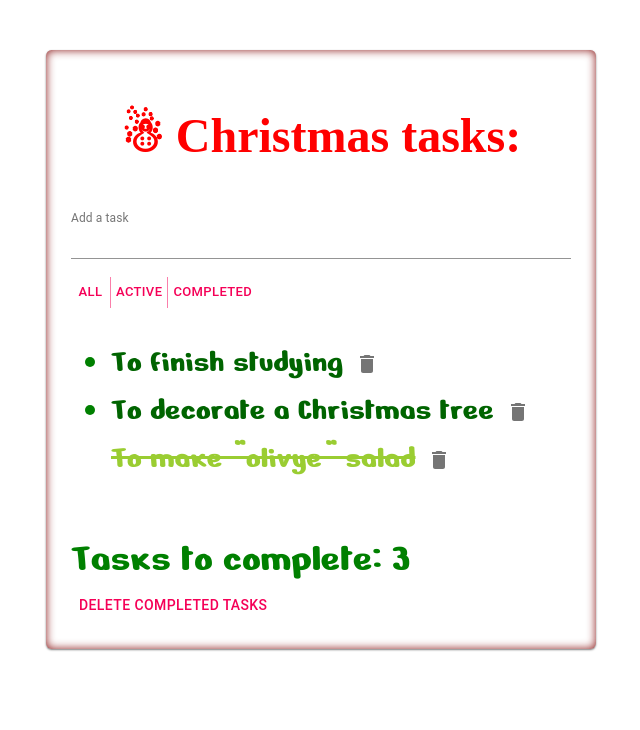
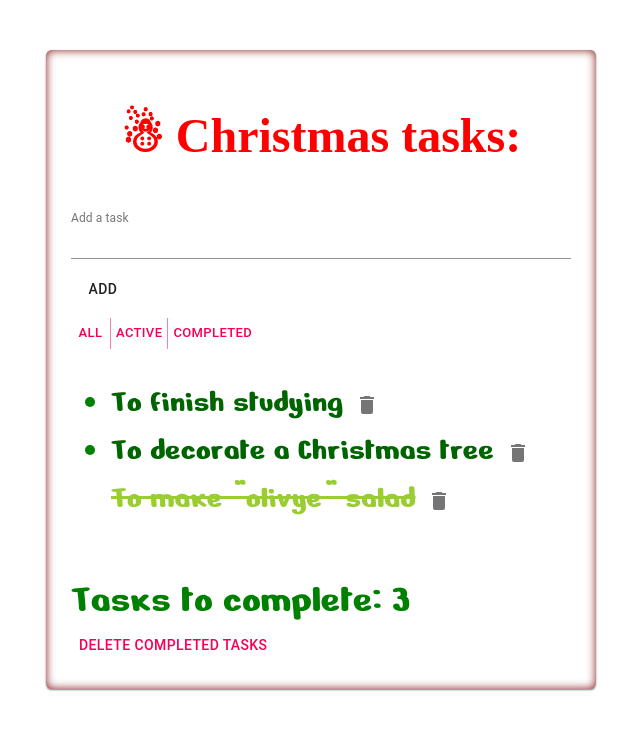
Before and after one commit to WebHeroSchool/Malkusha_todo, a React (Create React App) app: page /todo in a window 1280 px wide. Shown: the top 730 px of the page, without its empty margins (319-959 px from the left). Built offline with nearby package versions, Linux system fonts and the light colour scheme; a web font is replaced by a local one.

Commit message:
delete_changes

```diff
--- a/src/Components/App/App.js
+++ b/src/Components/App/App.js
@@ -24,7 +24,8 @@ class App extends React.Component {
         isDone: true,
         id: 3,
       }
-    ]
+    ],
+    count: 3
   };
 
   onClickDone = id => {
@@ -44,22 +45,36 @@ class App extends React.Component {
     this.setState({ items: deleteItemList });
   };
 
+  onClickAdd = () => this.setState(state => ({
+    items: [
+      ...state.items,
+      {
+        value: 'Sleep',
+        isDone: false,
+        id: state.count + 1
+      }
+    ],
+    count: state.count + 1
+  })
+
+  );
+
   render () {
     return (
       <div className={styles.wrap}>
         <h1 className={styles.title}>&#9731; Christmas tasks:</h1>
-        <InputItem />
-        <ButtonGroup variant="text" size="small" color="secondary" aria-label="text primary button group">
-          <Button>All</Button>
-          <Button>Active</Button>
-          <Button>Completed</Button>
-        </ButtonGroup>
+        <InputItem onClickAdd={this.onClickAdd}/>
+          <ButtonGroup variant="text" size="small" color="secondary" aria-label="text primary button group">
+            <Button>All</Button>
+            <Button>Active</Button>
+            <Button>Completed</Button>
+          </ButtonGroup>
         <ItemList
           items={this.state.items}
           onClickDone={this.onClickDone}
           onClickDelete={this.onClickDelete}
         />
-        <Footer count={3}/>
+        <Footer count={this.state.count}/>
       </div>);
   }
 };
--- a/src/Components/InputItem/InputItem.js
+++ b/src/Components/InputItem/InputItem.js
@@ -1,7 +1,8 @@
 import React from 'react';
 import TextField from '@material-ui/core/TextField';
+import Button from '@material-ui/core/Button';
 
-const InputItem = () => (
+const InputItem = ({onClickAdd}) => (
   <div>
     <TextField
       id="standard-full-width"
@@ -13,6 +14,7 @@ const InputItem = () => (
       }}
       color="secondary"
     />
+    <Button onClick = { onClickAdd }>Add</Button>
   </div>);
 
 export default InputItem;
--- a/src/Components/Item/Items.js
+++ b/src/Components/Item/Items.js
@@ -1,21 +1,22 @@
 import React from 'react';
 import classnames from 'classnames';
 import styles from './Item.module.css';
-import { createStyles, makeStyles, Theme } from '@material-ui/core/styles';
 import IconButton from '@material-ui/core/IconButton';
 import DeleteIcon from '@material-ui/icons/Delete';
 
 
 const Item = ({ value, id, isDone, onClickDone, onClickDelete}) => (
-  <span className={classnames({
+  <span>
+    <span className={classnames({
     [styles.item]: true,
     [styles.done]: isDone
     })
-    }>
+  } onClick = {() => onClickDone(id)}>
       {value}
-      <IconButton aria-label="delete">
-        <DeleteIcon onClick = {() => onClickDelete(id)} />
-      </IconButton>
+    </span>
+    <IconButton aria-label="delete">
+      <DeleteIcon onClick = {() => onClickDelete(id)} />
+    </IconButton>
   </span>
 
 )
```
